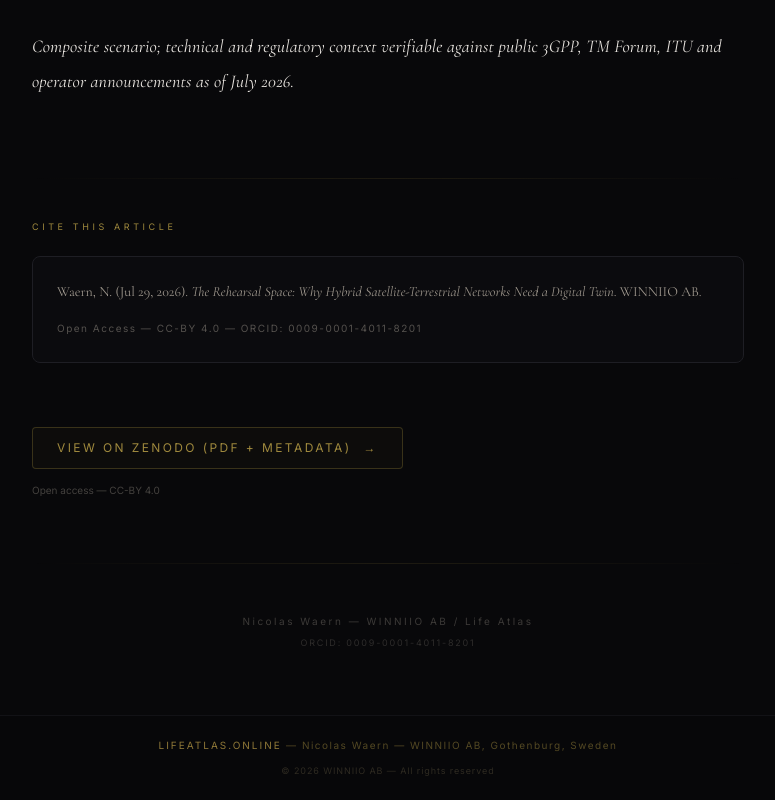
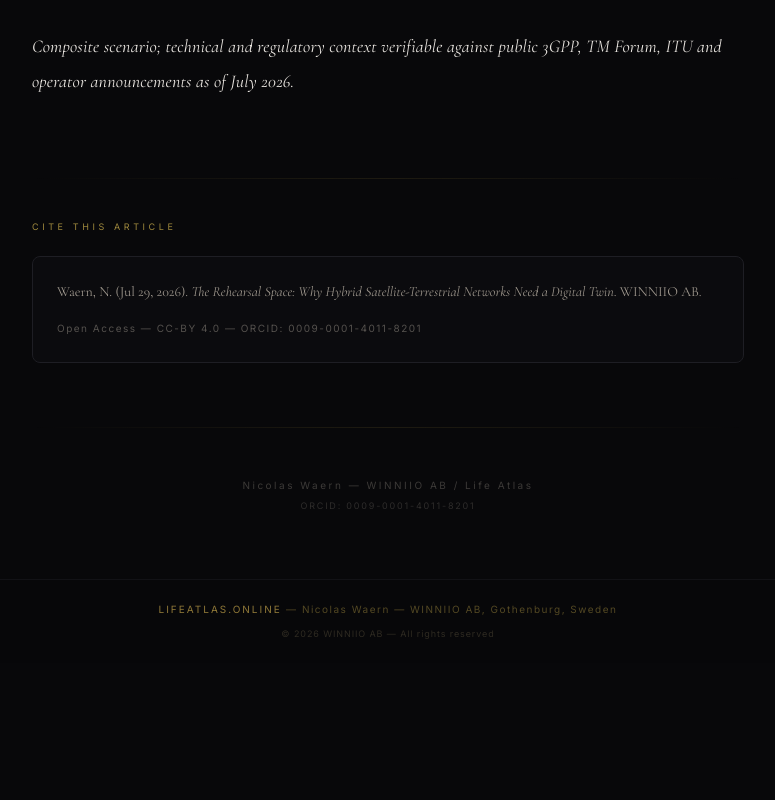
Before and after one commit to LifeAtlas/the-sentinel-seed, a Next.js app: page /research/research-rehearsal-space in a window 1280 px wide. Shown: the part 4220-5020 px from the top of the page, without its empty margins (252-1027 px from the left). After the commit the page ends 4883 px from the top, so only its background shows below. Built offline with nearby package versions, Linux system fonts and the light colour scheme.

Commit message:
Hide post-content Zenodo CTA when no DOI assigned
Co-Authored-By: Claude Fable 5 <noreply@anthropic.com>
Claude-Session: https://claude.ai/code/session_01FrmC14MVk4R72UdXoYoYiM

```diff
--- a/app/research/[slug]/ResearchArticleClient.tsx
+++ b/app/research/[slug]/ResearchArticleClient.tsx
@@ -721,7 +721,7 @@ export default function ResearchArticleClient({
         </section>
 
         {/* ═══ Zenodo CTA — still present after full text ═══ */}
-        {hasContent && (
+        {hasContent && !!article.doi && (
           <section className="mb-16">
             <a
               href={zenodoUrl}
```
